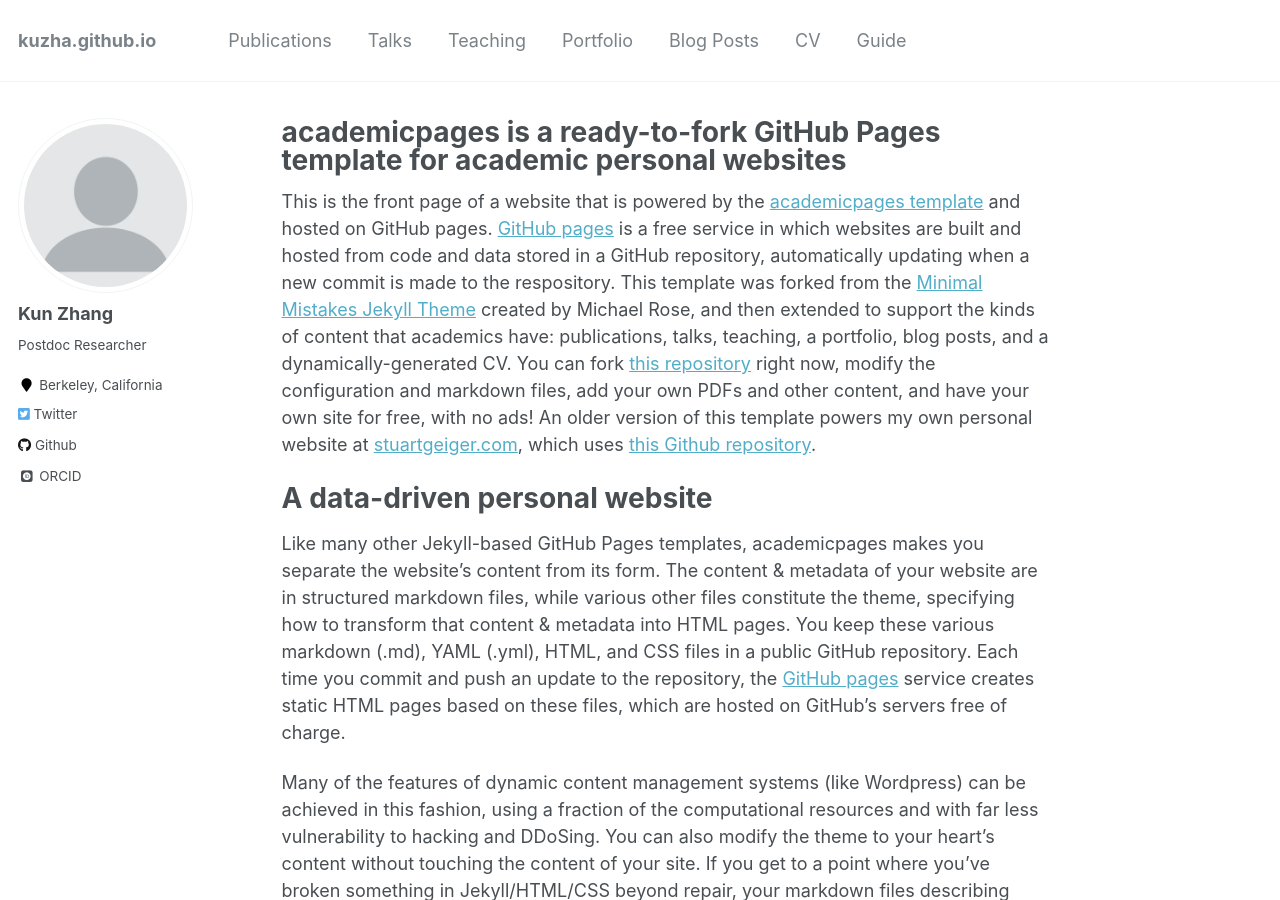
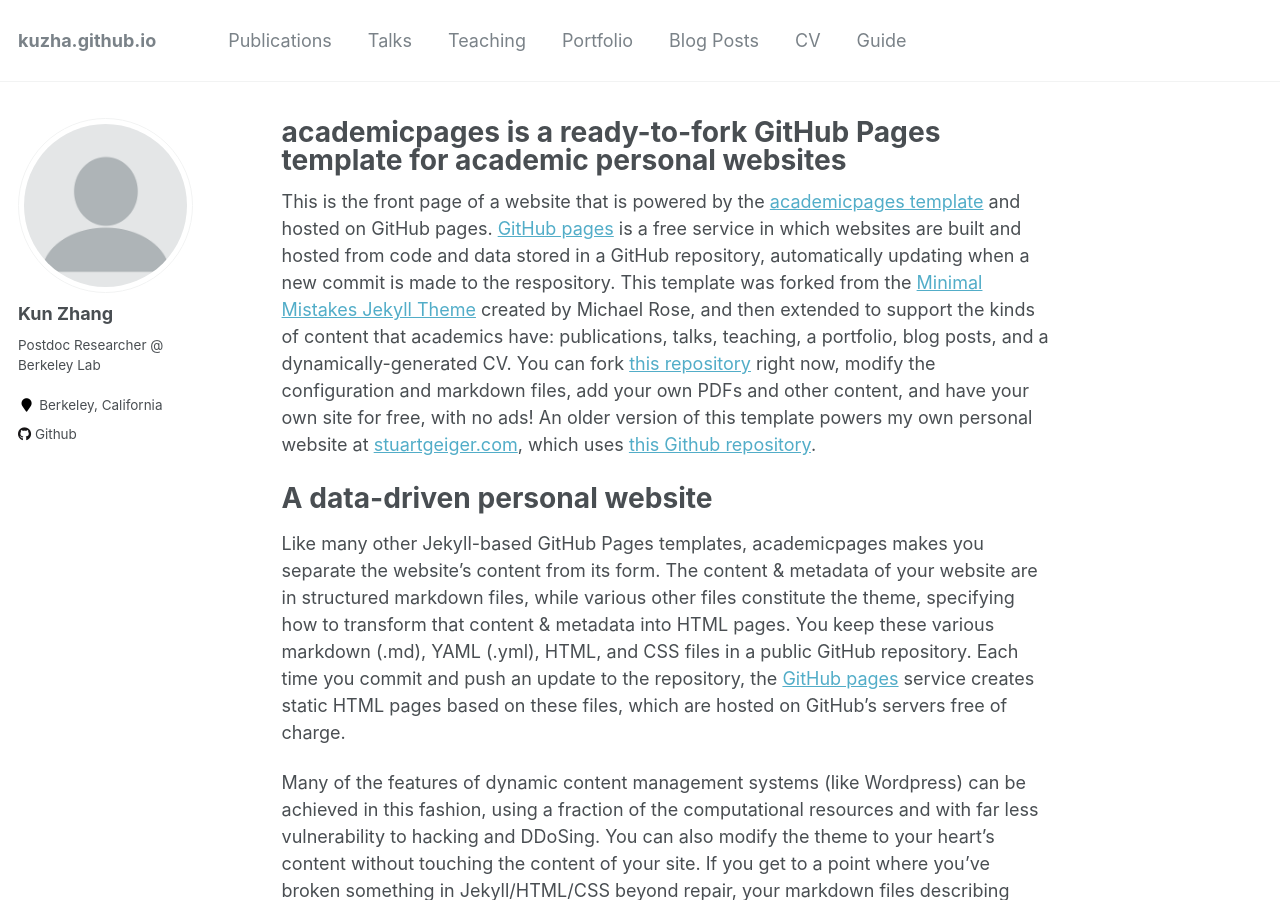
Before and after one commit to asmin1243/kuzha.github.io, a Jekyll site: the page built from _pages/about.md, in a window 1280 px wide and 900 px high. Built offline with Jekyll 4.4.1, drawn with Linux system fonts in a browser that asks for light colours; some web fonts are replaced; part of the change alters nothing that is shown.

Commit message:
update links

```diff
--- a/_config.yml
+++ b/_config.yml
@@ -82,7 +82,7 @@ analytics:
 author:
   name             : "Kun Zhang"
   avatar           : "profile.png"
-  bio              : "Postdoc Researcher"
+  bio              : "Postdoc Researcher @ Berkeley Lab"
   location         : "Berkeley, California"
   employer         :
   pubmed           : #"https://www.ncbi.nlm.nih.gov/pubmed/?term=john+snow"
@@ -96,19 +96,19 @@ author:
   flickr           :
   facebook         :
   foursquare       :
-  github           : "academicpages"
+  github           : "kuzha"
   google_plus      :
   keybase          :
   instagram        :
   lastfm           :
   linkedin         :
-  orcid            : "http://orcid.org/yourorcidurl"
+  orcid            : #"http://orcid.org/yourorcidurl"
   pinterest        :
   soundcloud       :
   stackoverflow    : # http://stackoverflow.com/users/123456/username
   steam            :
   tumblr           :
-  twitter          : "replacethistwitterhandle"
+  twitter          : #"replacethistwitterhandle"
   vine             :
   weibo            :
   xing             :
```
